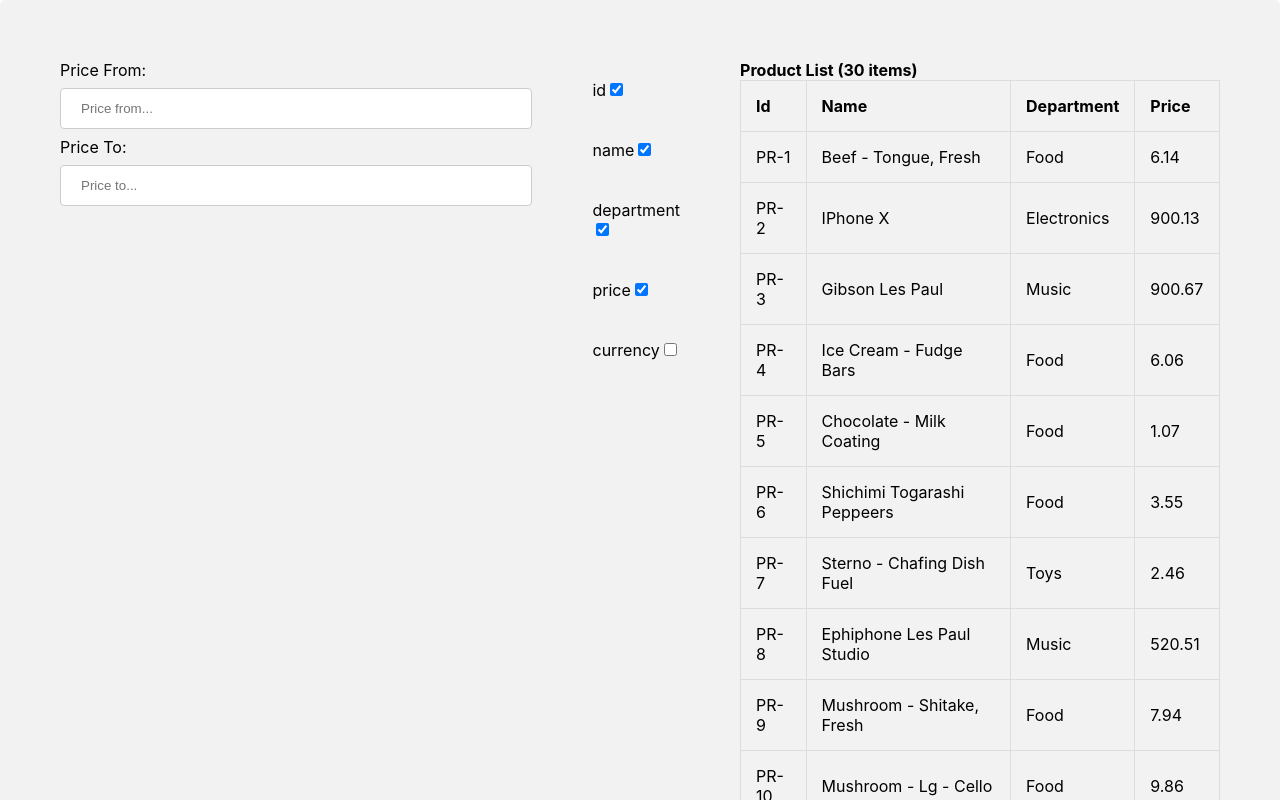
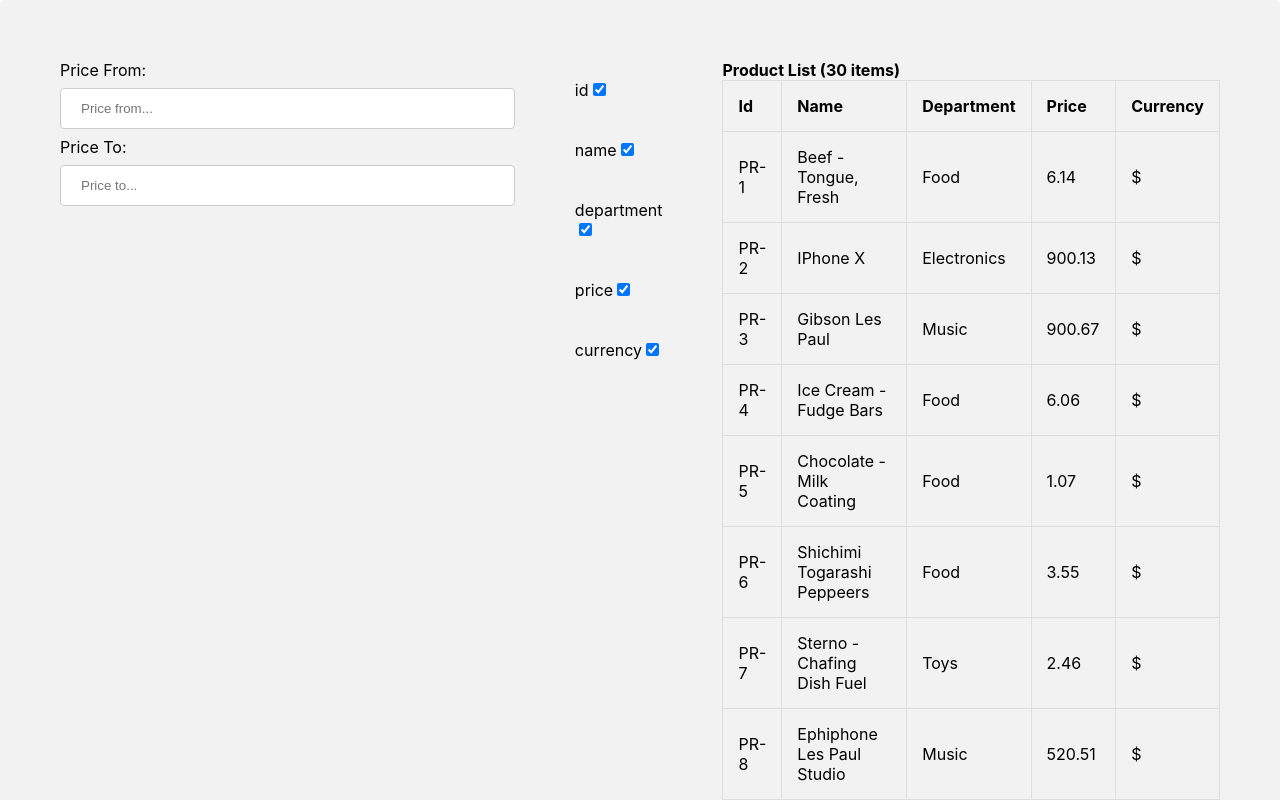
Before and after one commit to fehmathais/react-filter-products, a React (Create React App) app: page / in a window 1280 px wide. Shown: the top 800 px of the page. Built offline with nearby package versions, Linux system fonts and the light colour scheme.

Commit message:
fixing little things to pass in tests

```diff
--- a/src/components/ProductList.js
+++ b/src/components/ProductList.js
@@ -21,6 +21,8 @@ export const ProductList = (props) => {
               </React.Fragment>
             ))}
           </tr>
+        </thead>
+        <tbody>
           {props.products.length > 0 &&
             props.products.map((product) => (
               <tr key={product.id}>
@@ -33,8 +35,7 @@ export const ProductList = (props) => {
                 ))}
               </tr>
             ))}
-        </thead>
-        <tbody></tbody>
+        </tbody>
       </table>
     </div>
   );
--- a/src/components/Search.js
+++ b/src/components/Search.js
@@ -14,7 +14,7 @@ export const Search = (props) => {
     name: true,
     department: true,
     price: true,
-    currency: false,
+    currency: true,
   });
 
   const onPriceInputChange = (name, value) => {
@@ -28,11 +28,14 @@ export const Search = (props) => {
   useEffect(() => {
     //TODO: do a debounce here to optimize the search
     setProducts(
-      props.products.filter((product) => {
-        return !!price.priceTo
-          ? product.price >= price.priceFrom && product.price <= price.priceTo
-          : product.price >= price.priceFrom;
-      })
+      price.priceFrom !== 0 && price.priceTo !== 0
+        ? props.products.filter((product) => {
+            return !!price.priceTo
+              ? product.price >= price.priceFrom &&
+                  product.price <= price.priceTo
+              : product.price >= price.priceFrom;
+          })
+        : []
     );
   }, [price, props]);
 
```
